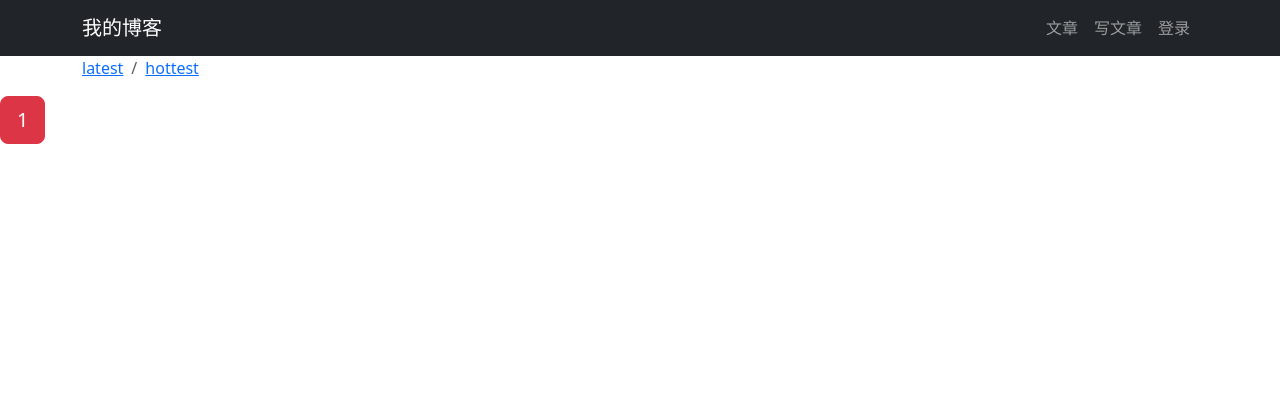
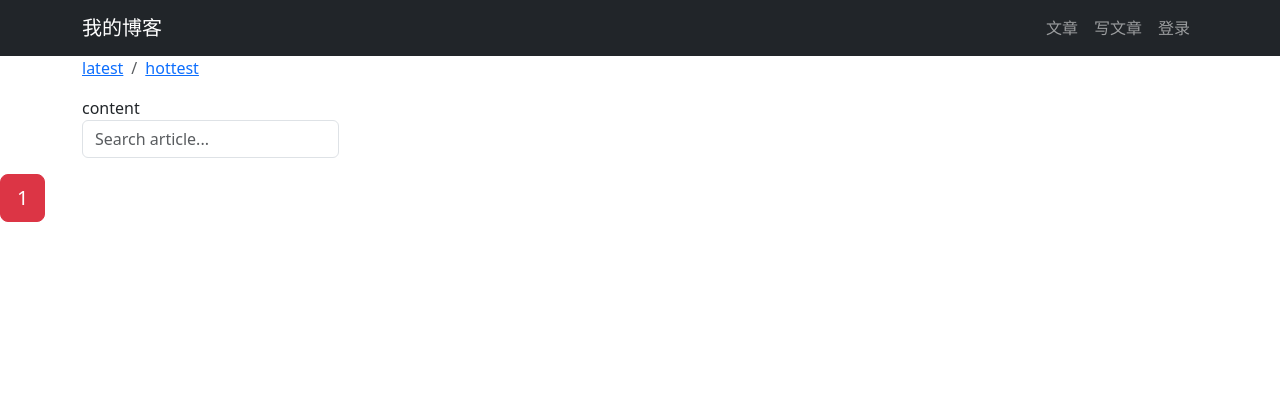
Before and after one commit to crazydiamondaz/django_blog_learn, a Django app: page /article/article-list/ in a window 1280 px wide. Shown: the top 420 px of the page. Run offline with Django 3.2, Linux system fonts and the light colour scheme; data that the repository does not hold is empty; some libraries are stand-ins or nearby versions.

Commit message:
feat:search article

```diff
--- a/article/views.py
+++ b/article/views.py
@@ -9,17 +9,36 @@ from django.core.paginator import Paginator
 from django.db.models import Q
 # Create your views here.
 def article_list(request):
-    # articles = ArticlePost.objects.all()
-    if request.GET.get('order') == 'total_views':
-        article_list = ArticlePost.objects.all().order_by('-total_views')
-        order = 'total_views'
+    search = request.GET.get('search')
+    order = request.GET.get('order')
+    if search:
+        if order == 'total_views':
+            # Use Q object to do joint research
+            article_list = ArticlePost.objects.filter(
+                Q(title__icontains=search) |
+                Q(body__icontains=search)
+            ).order_by('-total_views')
+        else:
+            article_list = ArticlePost.objects.filter(
+                Q(title__icontains=search) |
+                Q(body__icontains=search)
+            )
     else:
-        article_list = ArticlePost.objects.all()
-        order = 'normal'
+        search = ''
+        if order == 'total_views':
+            article_list = ArticlePost.objects.all().order_by('-total_views')
+        else:
+            article_list = ArticlePost.objects.all()
+    # if request.GET.get('order') == 'total_views':
+    #     article_list = ArticlePost.objects.all().order_by('-total_views')
+    #     order = 'total_views'
+    # else:
+    #     article_list = ArticlePost.objects.all()
+    #     order = 'normal'
     paginator = Paginator(article_list,6)
     page = request.GET.get('page')
     articles = paginator.get_page(page)
-    context = {'articles': articles,'order': order}
+    context = {'articles': articles,'order': order,'search':search}
     return render(request,'article/list.html',context)
 
 def article_detail(request,id):
--- a/templates/article/list.html
+++ b/templates/article/list.html
@@ -15,17 +15,38 @@
     <nav aria-label="breadcrumb">
         <ol class="breadcrumb">
             <li class="breadcrumb-item">
-                <a href="{% url 'article:article_list' %}">
+                <a href="{% url 'article:article_list' %}?search= {{ search }}">
                     latest
                 </a>
             </li>
             <li class="breadcrumb-item">
-                <a href="{% url 'article:article_list' %}?order=total_views">
+                <a href="{% url 'article:article_list' %}?order=total_views&search={{ search }}">
                     hottest
                 </a>
             </li>
         </ol>
     </nav>
+    <div class="row">
+        <div class="col-auto mr-auto">
+            <form class="form-inline">
+                <label class="sr-only">content</label>
+                <input type="text"
+                    class = "form-control mb-2 mr-sm-2"
+                    name = "search"
+                    placeholder="Search article..."
+                    required>
+            </form>
+        </div>
+    </div>
+    {% if search %}
+        {% if articles %}
+            <h4><span style="color: red">"{{ search }}"</span>'s results are here:</h4>
+            <hr>
+        {% else %}
+            <h4> There are no articles about <span style="color: red">"{{ search }}"</span> .</h4>
+            <hr>
+        {% endif %}
+    {% endif %}
     <div class="row mt-2">
 
         {% for article in articles %}
@@ -59,11 +80,11 @@
         <span class="step-links">
             <!-- 如果不是第一页，则显示上翻按钮 -->
             {% if articles.has_previous %}
-                <a href="?page=1&order={{ order }}" class="btn btn-success">
+                <a href="?page=1&order={{ order }}&search={{ search }}" class="btn btn-success">
                     &laquo; 1
                 </a>
                 <span>...</span>
-                <a href="?page={{ articles.previous_page_number }}&order={{ order }}"
+                <a href="?page={{ articles.previous_page_number }}&order={{ order }}&search={{ search }}"
                    class="btn btn-secondary"
                 >
                     {{ articles.previous_page_number }}
@@ -77,13 +98,13 @@
 
             <!-- 如果不是最末页，则显示下翻按钮 -->
             {% if articles.has_next %}
-                <a href="?page={{ articles.next_page_number }}&order={{ order }}"
+                <a href="?page={{ articles.next_page_number }}&order={{ order }}&search={{ search }}"
                    class="btn btn-secondary"
                 >
                     {{ articles.next_page_number }}
                 </a>
                 <span>...</span>
-                <a href="?page={{ articles.paginator.num_pages }}&order={{ order }}"
+                <a href="?page={{ articles.paginator.num_pages }}&order={{ order }}&search={{ search }}"
                    class="btn btn-success"
                 >
                     {{ articles.paginator.num_pages }} &raquo;
```
